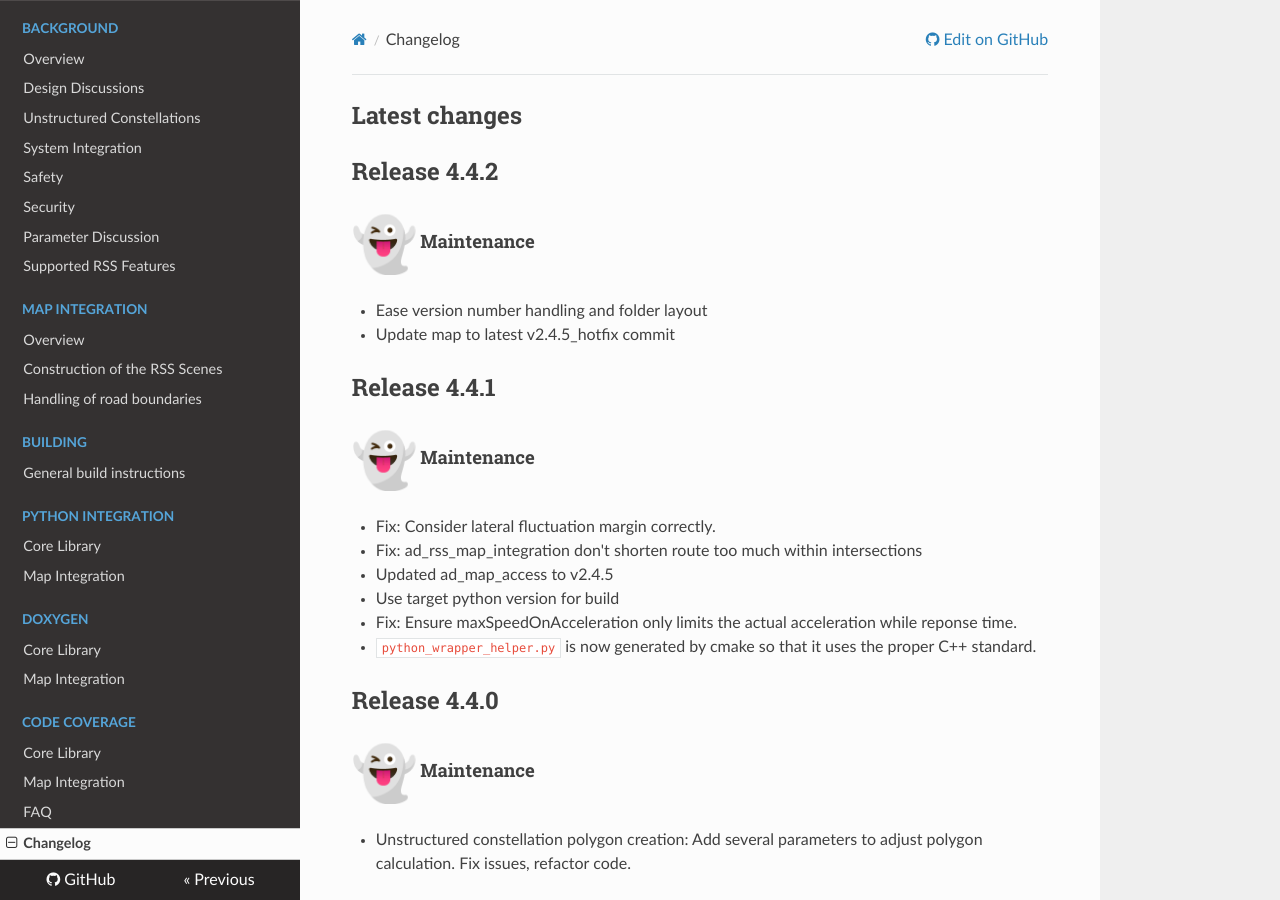
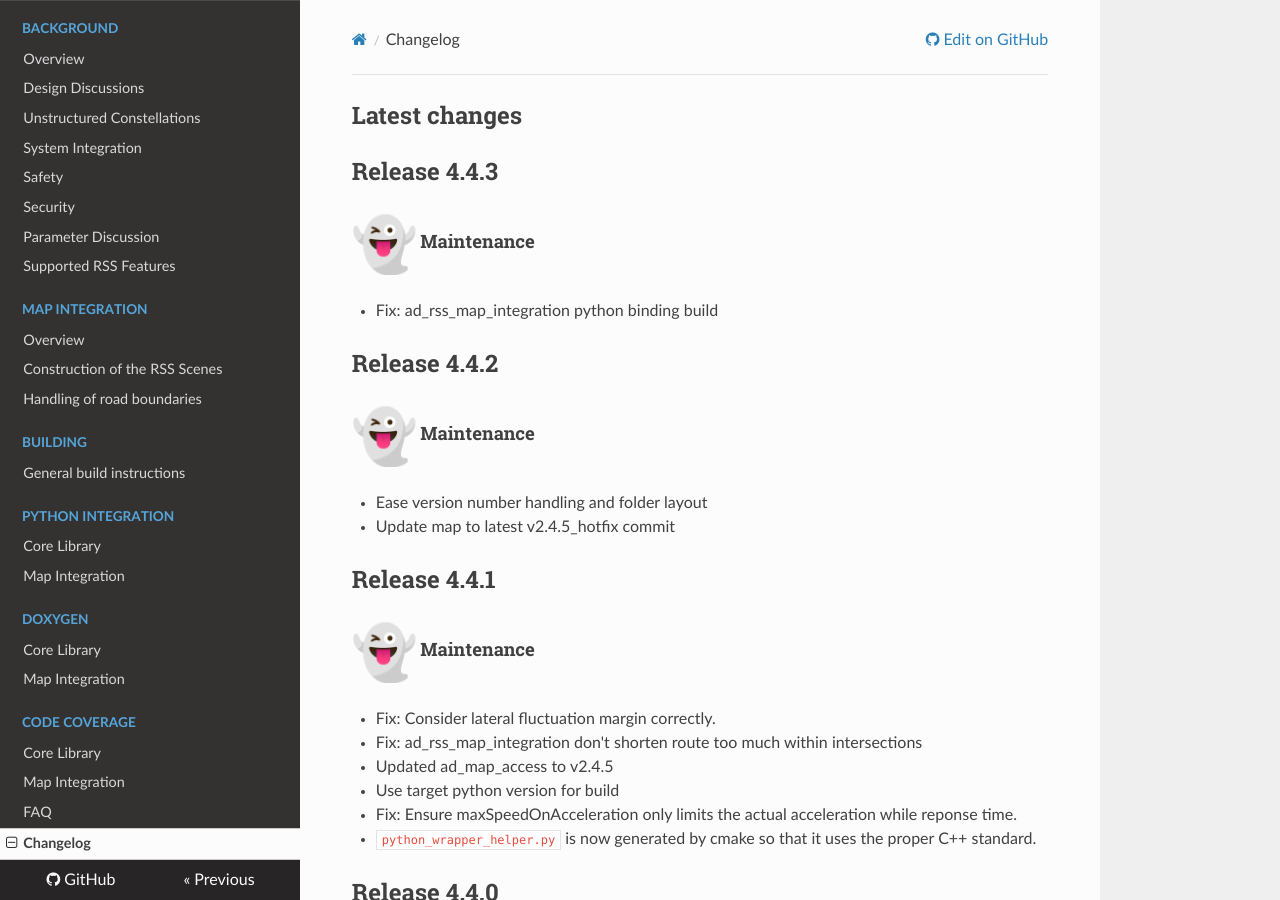
Before and after one commit to intel/ad-rss-lib, an MkDocs documentation site: the page built from doc/CHANGELOG.md, in a window 1280 px wide and 900 px high. Built offline with MkDocs 1.6.1, drawn with Linux system fonts in a browser that asks for light colours; nearby versions of some CDN libraries; emoji names are drawn with the system emoji font.

Commit message:
Fix python binding build
Fixed ad_rss_map_integration python binding build failed in CARLA
environment because of not existing folder beeing referenced

Change-Id: Ida59d2d75f0420106d157fc49f0575130ea0a7e6

```diff
--- a/doc/CHANGELOG.md
+++ b/doc/CHANGELOG.md
@@ -1,4 +1,9 @@
 ## Latest changes
+
+## Release 4.4.3
+
+#### :ghost: Maintenance
+* Fix: ad_rss_map_integration python binding build
 
 ## Release 4.4.2
 
```
Also changed, not shown: 2 other files.
